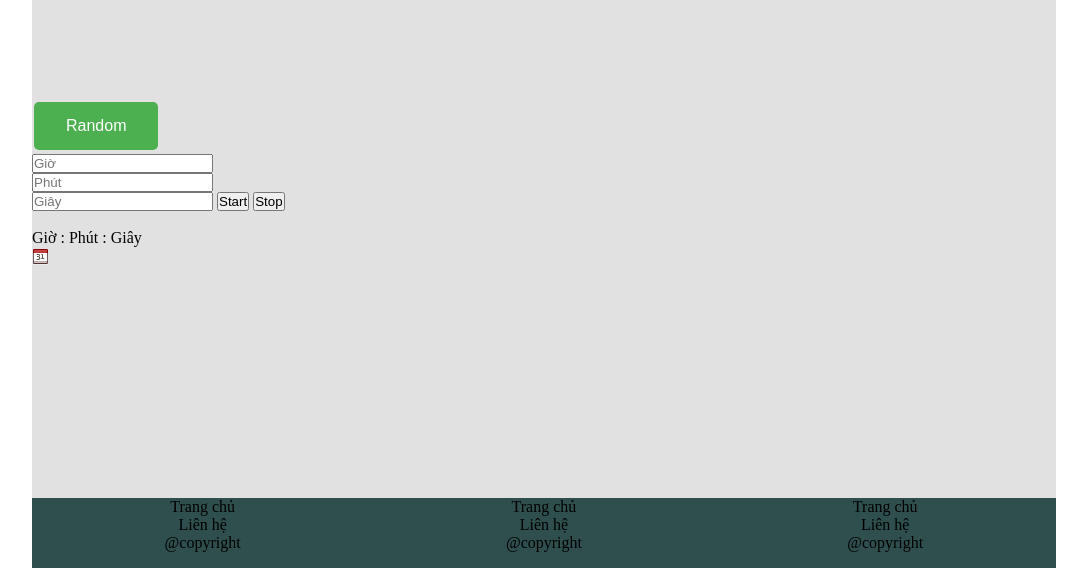
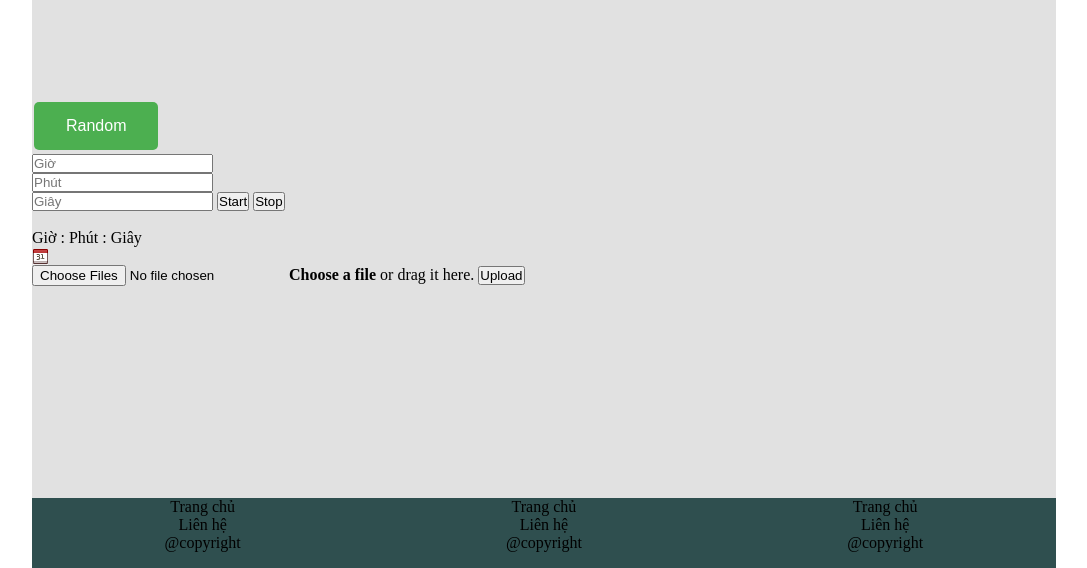
Before and after one commit to VoMenThan/LuanVan_Map, a PHP site: page / in a window 1280 px wide. Shown: the part 242-810 px from the top of the page, without its empty margins (96-1183 px from the left). Run offline with PHP 8.4, Linux system fonts and the light colour scheme.

Commit message:
no message

```diff
--- a/css/module/_style.scss
+++ b/css/module/_style.scss
@@ -105,6 +105,12 @@ a{
         background-position: -55px -90px;
       }
     }
+    .box{
+      .hid{
+        display: none;
+      }
+    }
+
   }
   footer{
     background: darkslategrey;
--- a/css/style.css
+++ b/css/style.css
@@ -85,6 +85,8 @@ a {
       width: 16px;
       height: 18px;
       background-position: -55px -90px; }
+    .wrapper article .box .hid {
+      display: none; }
   .wrapper footer {
     background: darkslategrey;
     min-height: 70px; }
--- a/index.php
+++ b/index.php
@@ -35,5 +35,22 @@
     <div class="img-cut">
         <span class='img_facebook logo icon'></span>
     </div>
+<!--    from drag drop file-->
+    <form class="box" method="post" action="" enctype="multipart/form-data">
+        <div class="box__input">
+            <input class="box__file" type="file" name="files[]" id="file" data-multiple-caption="{count} files selected" multiple />
+            <label for="file"><strong>Choose a file</strong><span class="box__dragndrop"> or drag it here</span>.</label>
+            <button class="box__button" type="submit">Upload</button>
+        </div>
+        <div class="box__uploading hid">Uploading&hellip;</div>
+        <div class="box__success hid">Done!</div>
+        <div class="box__error hid">Error! <span></span>.</div>
+    </form>
+<!--end drag drop file-->
+
+
+
+
+
 </article>
 <?php include("footer.php"); ?>
```
Also changed, not shown: 1 other file.
